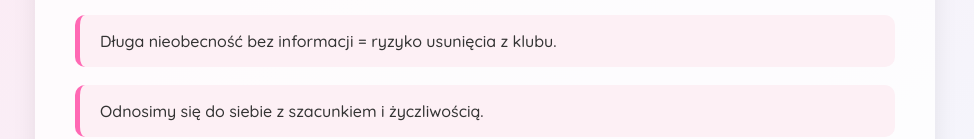
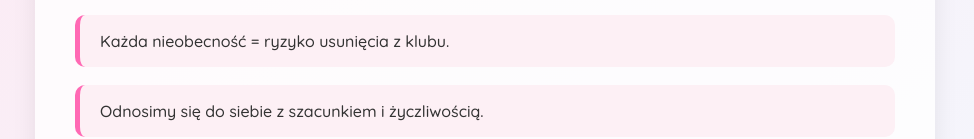
Before and after one commit to lankysnk/Rebelde, a plain HTML site: page index.html in a window 1280 px wide. Shown: the part 556-695 px from the top of the page, without its empty margins (155-1129 px from the left). Drawn offline with Linux system fonts and the light colour scheme.

Commit message:
Update index.html

```diff
--- a/index.html
+++ b/index.html
@@ -119,7 +119,7 @@
       <li>Obowiązkowo bierzemy udział w każdej walce.</li>
       <li>Brak obowiązkowych składek – dokładamy się wedle możliwości. Najpierw szmaragdy i diamenty. Kasę inwestujemy w siebie i swoje statystyki – to najlepsze wsparcie dla drużyny.</li>
       <li>Zależy nam na aktywności, ale też na jakości obecności – liczy się nie tylko ilość, ale i energia, którą wnosisz.</li>
-      <li>Długa nieobecność bez informacji = ryzyko usunięcia z klubu.</li>
+      <li>Każda nieobecność = ryzyko usunięcia z klubu.</li>
       <li>Odnosimy się do siebie z szacunkiem i życzliwością.</li>
       <li>Godnie reprezentujemy klub.</li>
     </ul>
```
